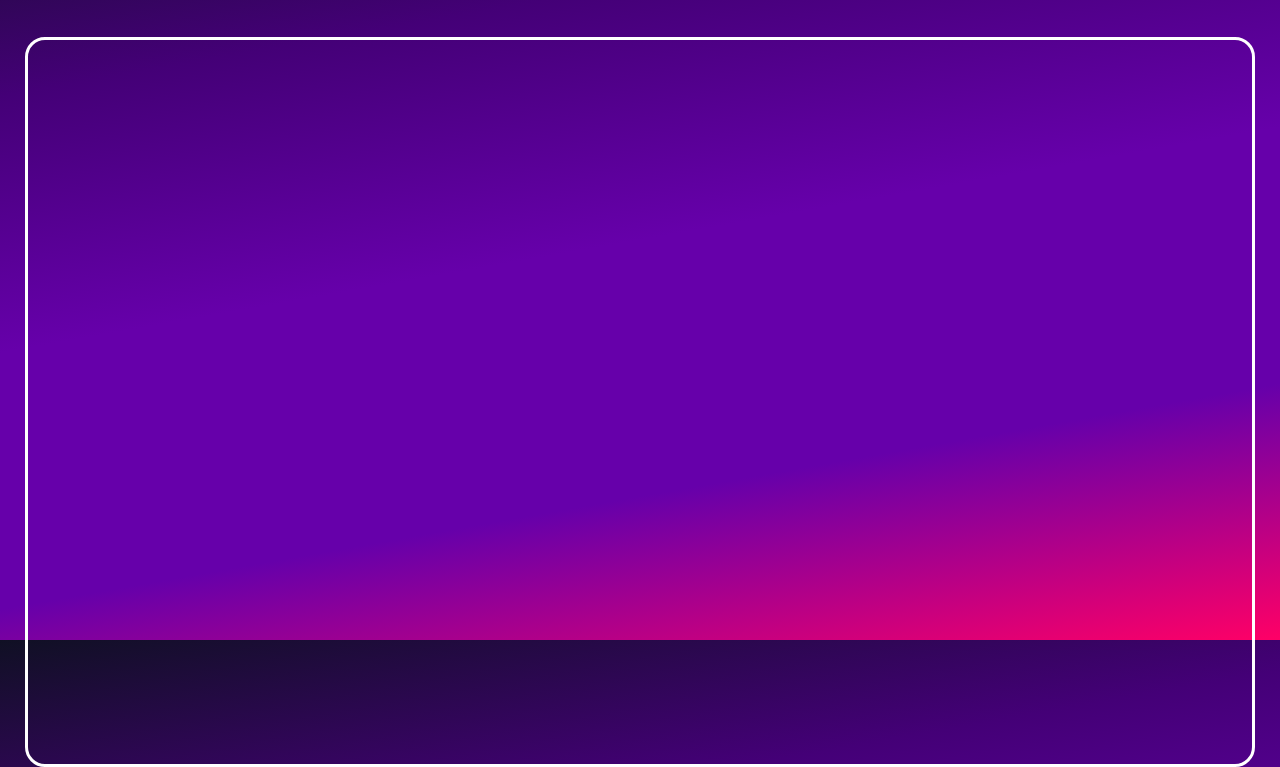
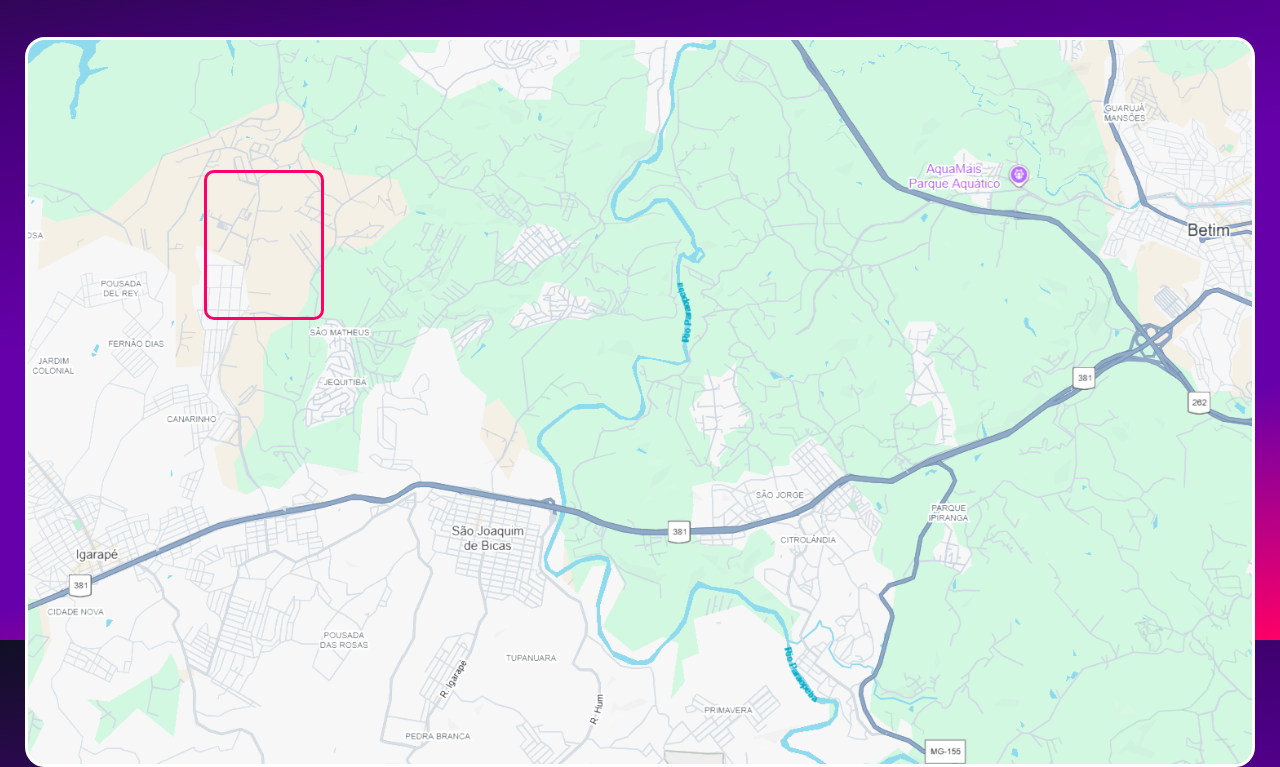
Before and after one commit to RichardGLara/apresenta-o, a plain HTML site: page index.html in a window 1280 px wide. Both pictures are taken after a click on the item "mapa". Shown: the part 160-927 px from the top of the page. Drawn offline with Linux system fonts and the light colour scheme.

Commit message:
Updating project

```diff
--- a/css/style.css
+++ b/css/style.css
@@ -67,6 +67,46 @@ h1 {
     opacity: 70%;
 }
 
+.mapa {
+    margin-top: 40px;
+    width: 1230px;
+    height: 730px;
+    border-radius: 20px;
+    border-style: solid;
+    border-color: #FFFFFF;
+    display: flex;
+    flex-direction: column;
+    justify-content: space-between;
+    background-image: url("../img/mapa_map.png");
+    background-size: 100%;
+}
+
+.mapa:hover {
+    background-image: url("../img/mapa_aero.png");
+}
+
+.mapa_igarape {
+    background-color: #ff006600;
+    width: 120px;
+    height: 150px;
+    border-radius: 10px;
+    border-color: #FF0066;
+    border-style:solid;
+    margin-top: 130px;
+    margin-left: 176px;
+}
+
+.mapa_igarape:hover {
+    background-image: url("../img/mapa3.png");
+    background-size: 100%;
+    width: 1220px;
+    height: 730px;
+    border-radius: 20px;
+    margin-top: 0px;
+    margin-left: 0px;
+    border: none;
+}
+
 .local {
     margin-top: 40px;
     width: 1230px;
--- a/index.html
+++ b/index.html
@@ -28,7 +28,10 @@
         </div>
 
     <!-- MAPA -->
-        <div class="local hide" id="bl_mapa"></div>
+        <div class="mapa hide" id="bl_mapa">
+            <div id="mapa_igarape" class="mapa_igarape"></div>
+        </div>
+        <div class="a" id="mapa"></div>
 
     <!-- LOCAL -->
         <div class="local hide" id="bl_local">
```
Also changed, not shown: img/fundo01.jpg (deleted), img/mapa.png, img/mapa_map.png (added), 4 other files.
